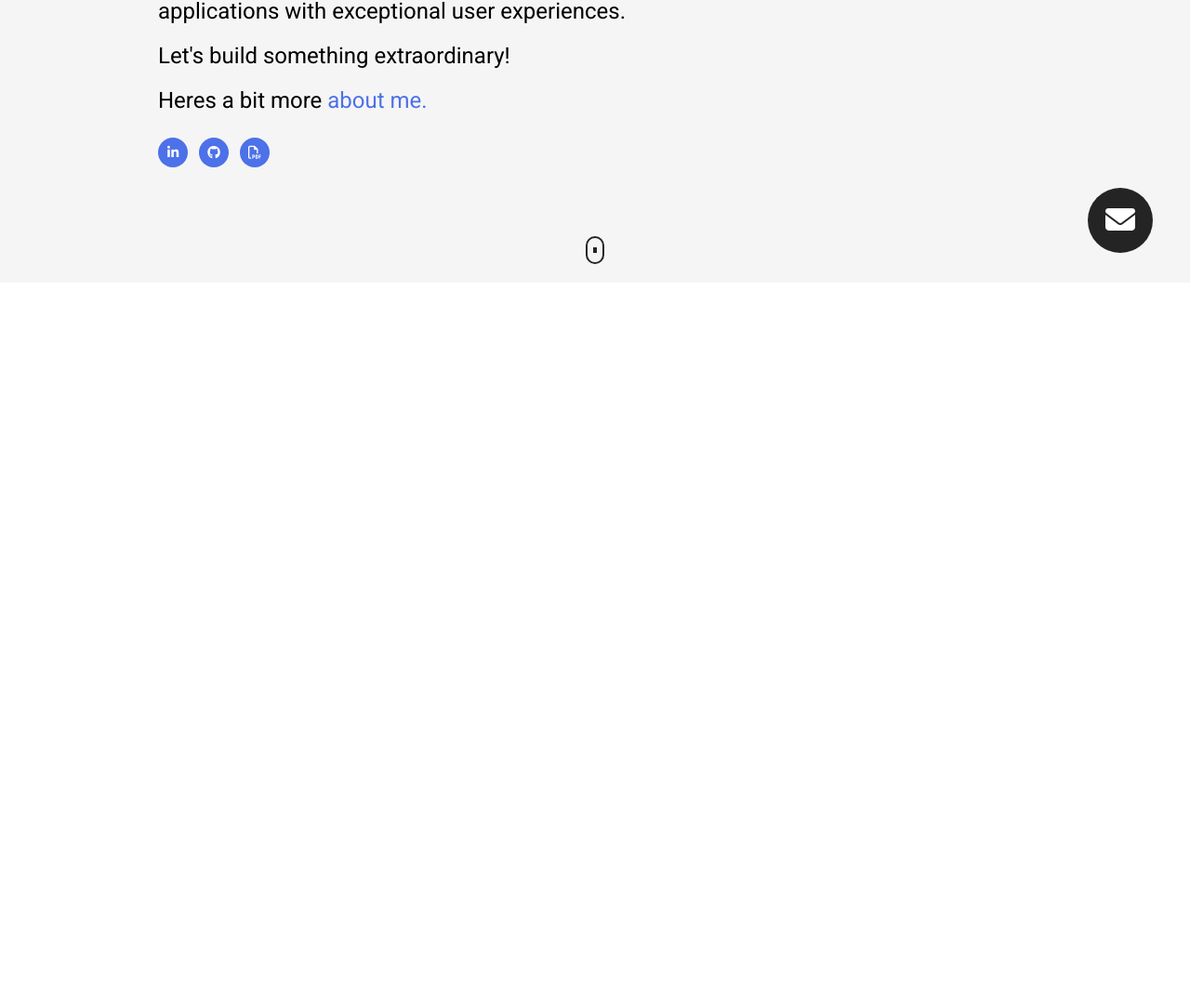
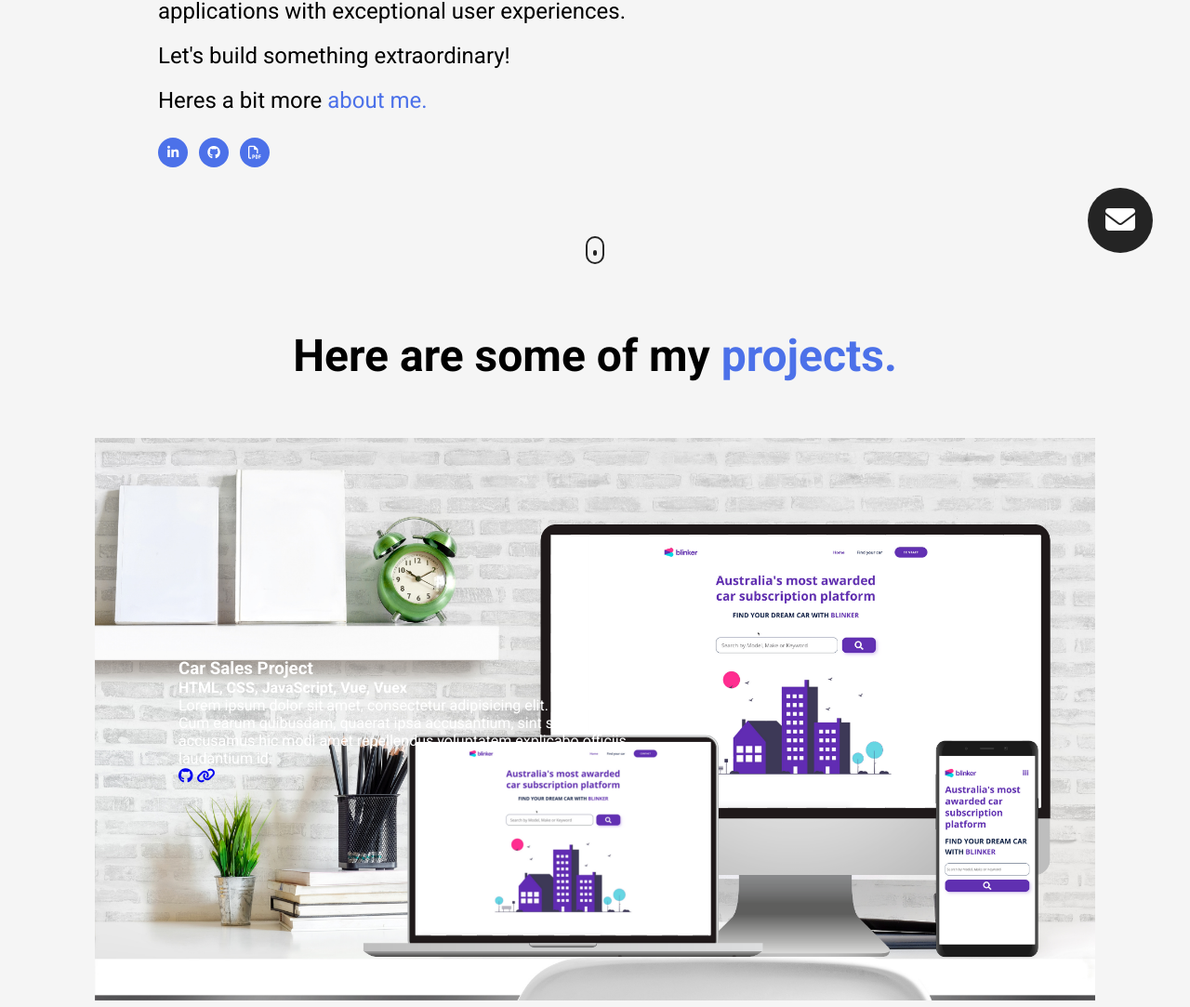
Before and after one commit to IsaiahRod13/Official-E-Portfolio, a plain HTML site: page index.html in a window 1280 px wide. Shown: the part 496-1579 px from the top of the page at 93% size. Before the commit the page ends 800 px from the top, so only its background shows below. Drawn offline with Linux system fonts and the light colour scheme.

Commit message:
projects

```diff
--- a/index.html
+++ b/index.html
@@ -84,10 +84,46 @@
         <i class="fas fa-envelope"></i>
       </button>
       <a href="#projects" class="scroll">
-        <div class="scroll__icon click">
+        <div class="scroll__icon click"></div>
+      </a>
+    </section>
 
+    <!-- PROJECTS -->
+    <section id="projects">
+      <div class="container">
+        <div class="row">
+          <h1 class="section__title">
+            Here are some of my <span class="colored">projects.</span>
+          </h1>
+          <ul class="projects__list">
+            <li class="project">
+              <div class="project__wrapper">
+                <img class="project__img" src="./assets/blinker mockup.png" alt="" />
+                <div class="project__description">
+                  <h3 class="project__description--title">Car Sales Project</h3>
+                  <h4 class="projects__description--subtitle">
+                    HTML, CSS, JavaScript, Vue, Vuex
+                  </h4>
+                  <p class="project__description--para">
+                    Lorem ipsum dolor sit amet, consectetur adipisicing elit.
+                    Debitis, laudantium. Cum earum quibusdam, quaerat ipsa
+                    accusantium, sint soluta et rem accusamus hic modi amet
+                    repellendus voluptatem explicabo officiis laudantium id.
+                  </p>
+                  <div class="project__description--links">
+                    <a href="#" class="project__description__link"
+                      ><i class="fa-brands fa-github"></i
+                    ></a>
+                    <a href="#" class="project__description__link"
+                      ><i class="fas fa-link"></i
+                    ></a>
+                  </div>
+                </div>
+              </div>
+            </li>
+          </ul>
         </div>
-      </a>
+      </div>
     </section>
   </body>
 </html>
--- a/style.css
+++ b/style.css
@@ -10,6 +10,17 @@
 
 section {
   background-color: rgb(245, 245, 245);
+}
+
+.container{
+  padding: 50px 0;
+}
+
+.row{
+  width: 100%;
+  max-width: 1100px;
+  margin: 0 auto;
+  padding: 0 12px;
 }
 
 button {
@@ -119,11 +130,16 @@ Landing Page
   background-color: #242424;
   width: 4px;
   height: 6px;
+  border-radius: 2px;
+  animation: scroll 1000ms infinite alternate-reverse;
 }
 
 @keyframes scroll {
   0%{
     transform: translateY(3px);
+  }
+  100%{
+    transform: translateY(-3px);
   }
 }
 
@@ -167,3 +183,38 @@ nav {
 .fa-adjust {
   font-size: 20px;
 }
+
+
+
+/*
+
+Projects
+
+*/
+
+.section__title{
+  font-size: 48px;
+  text-align: center;
+  margin-bottom: 60px;
+}
+
+.project__img{
+  width: 100%;
+}
+
+.project__wrapper{
+  position: relative;
+}
+
+.project__description{
+  position: absolute;
+  top: 50%;
+  left: 90px;
+  transform:translateY(-50%);
+  color: white;
+  max-width: 550px;
+}
+
+.project__wrapper:hover{
+
+}
```
